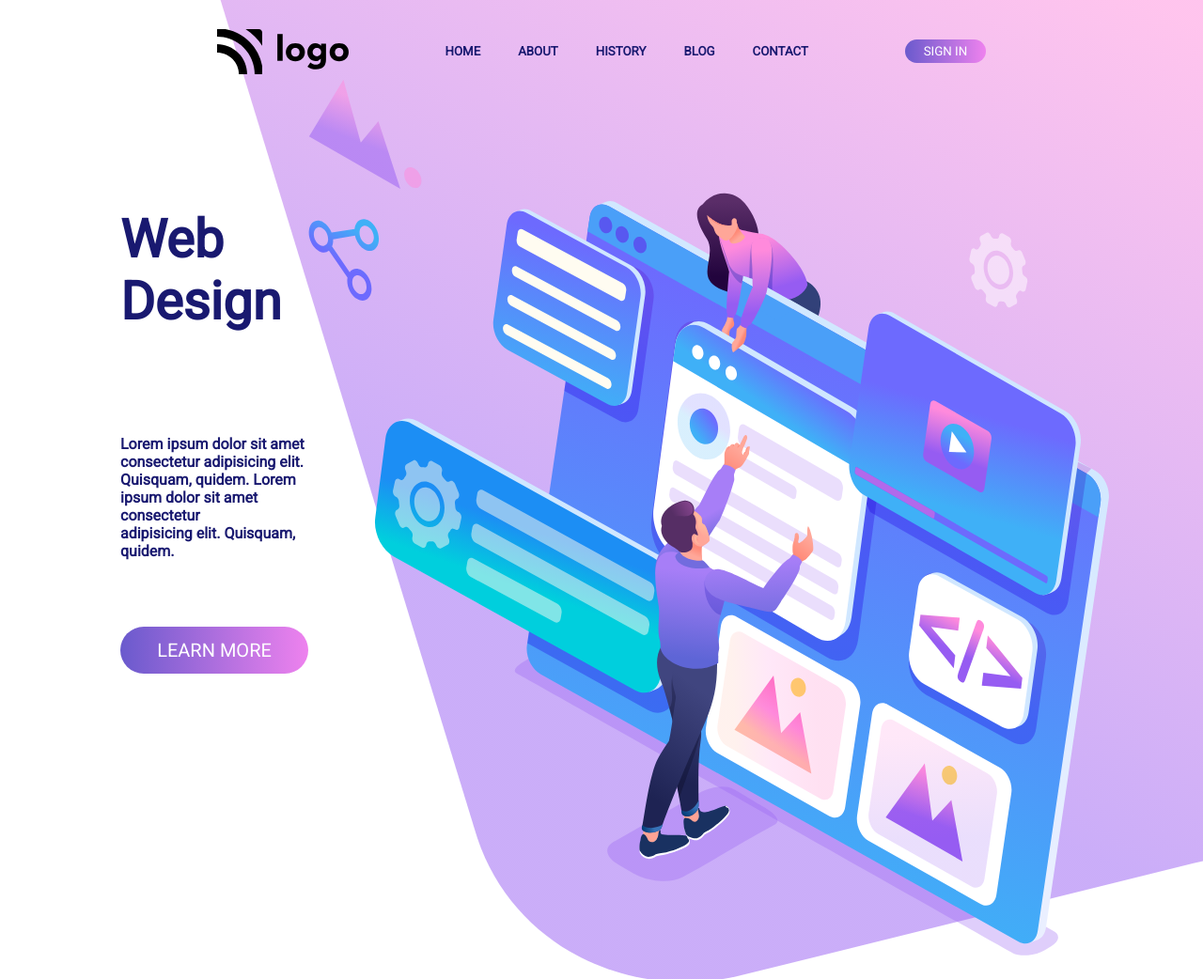
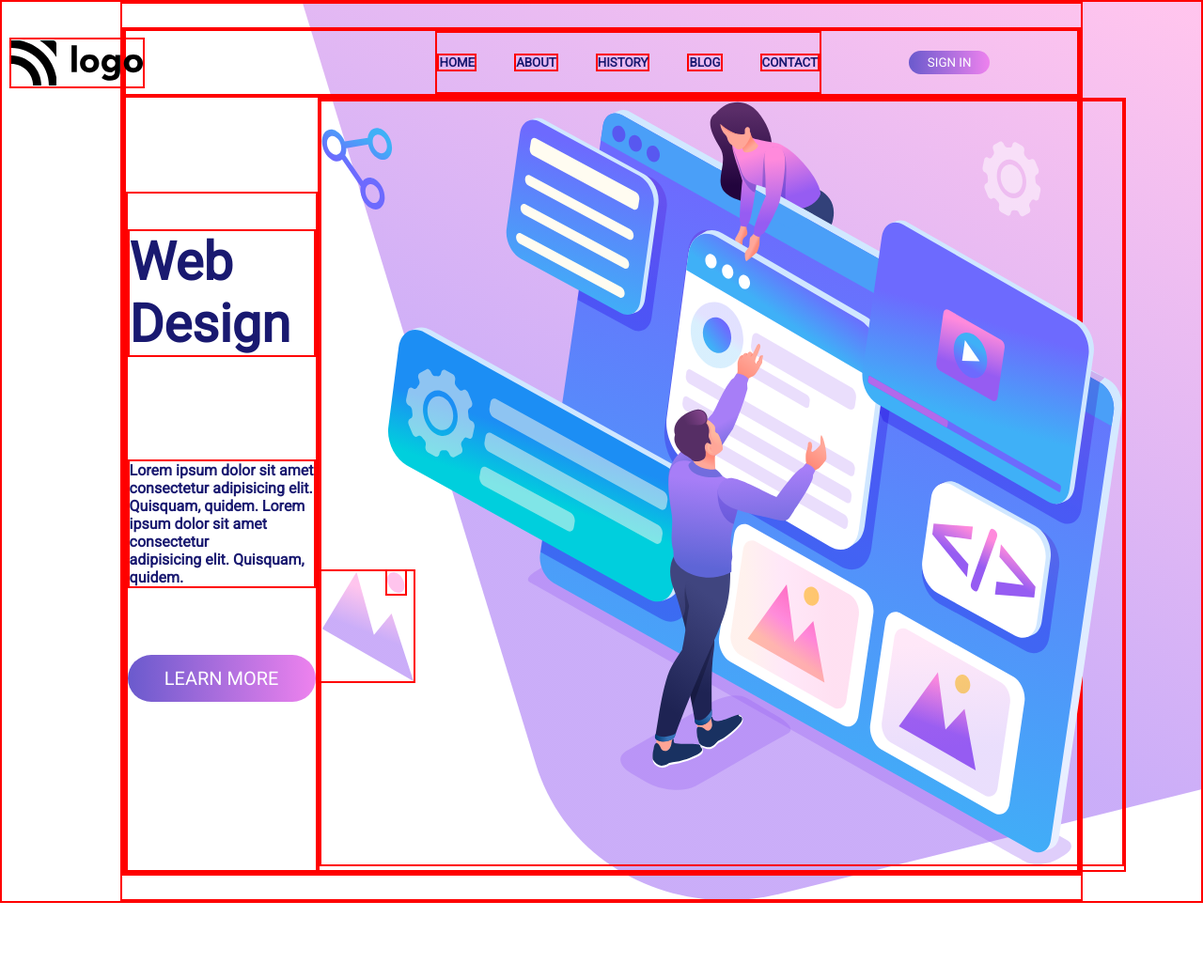
Before and after one commit to tayabajmal/live-class-project-8, a website: page index.html in a window 1280 px wide. Shown: the top 1042 px of the page at 94% size. After the commit the page ends 961 px from the top, so only its background shows below. Drawn offline with Linux system fonts and the light colour scheme.

Commit message:
Finish project, align the logo in navbar.

```diff
--- a/css/index.css
+++ b/css/index.css
@@ -1,5 +1,5 @@
 *{
-    /*border: 2px solid red;*/
+    border: 2px solid red;
     font-family: 'Roboto', sans-serif;
 }
 
@@ -15,10 +15,20 @@ body{
     position: relative;
 }
 
+.main-div{
+    position: relative;
+
+}
+
 nav{
     display: flex;
     justify-content: space-evenly;
     align-items: center;
+}
+
+nav img{
+    position: relative;
+    right:217px;
 }
 
 .nav-item{
@@ -70,3 +80,19 @@ h4{
     color: #191970;
 
 }
+
+.imgs-div{
+    position: relative;
+}
+
+.vector-img{
+    position: absolute;
+    top: 500px;
+}
+
+.vector-dot{
+    position: absolute;
+    top: 500px;
+    left: 70px;
+
+}
```
